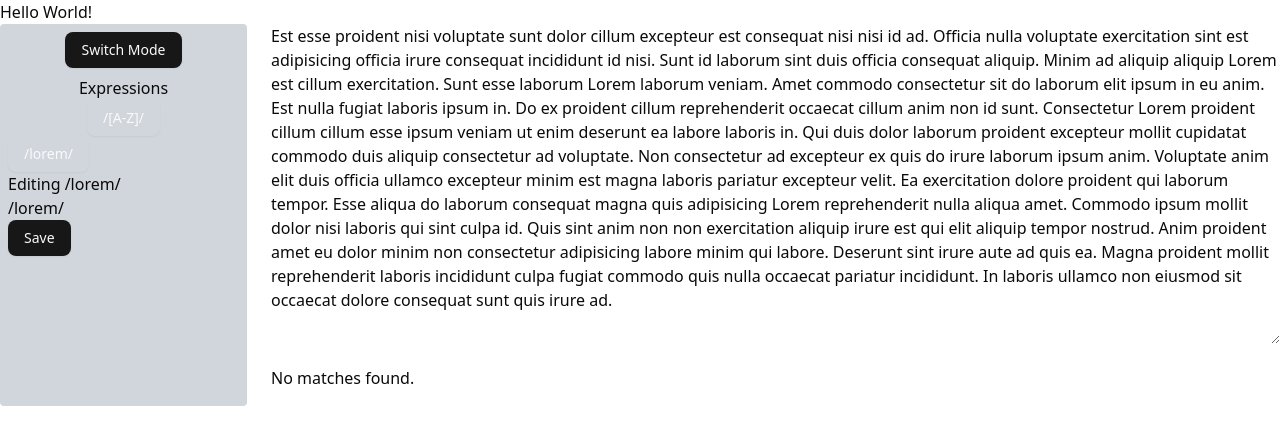
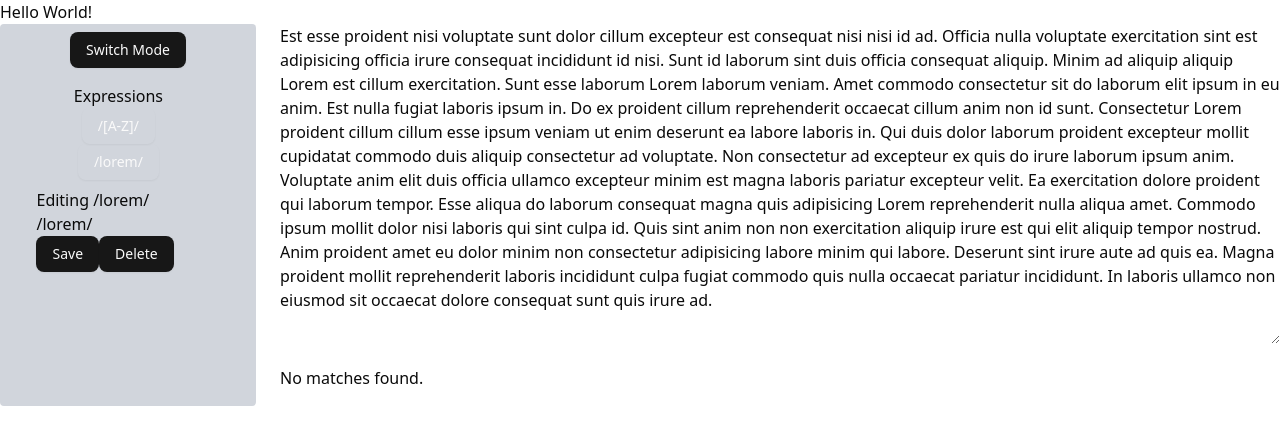
Before and after one commit to ScottDJEvans/smtt, a Next.js app: page /document-search in a window 1280 px wide. Both pictures are taken after a click on the button "/lorem/". Shown: the top 444 px of the page. Built offline with nearby package versions, Linux system fonts and the light colour scheme.

Commit message:
add delete click functionality, add layout styling

```diff
--- a/src/app/document-search/components/EditRegexSection.js
+++ b/src/app/document-search/components/EditRegexSection.js
@@ -2,7 +2,7 @@ import { Button } from "@/components/ui/button"
 import PropTypes from "prop-types"
 import { useState } from "react"
 
-const EditRegexSection = ({ options, handleEdit }) => {
+const EditRegexSection = ({ options, handleEdit, handleDelete }) => {
   const [isEditing, setIsEditing] = useState(null)
   const [newRegexValue, setNewRegexValue] = useState("")
 
@@ -12,15 +12,22 @@ const EditRegexSection = ({ options, handleEdit }) => {
     setNewRegexValue("")
   }
 
+  const handleDeleteClick = () => {
+    handleDelete(isEditing)
+    setIsEditing(null)
+    setNewRegexValue("")
+  }
+
   const renderEditMode = (value) => {
     return (
-      <div>
+      <div className="items-center my-2 max-w-[80%]">
         <p>Editing {value}</p>
         <input
           defaultValue={value}
           onChange={(e) => setNewRegexValue(e.target.value)}
         />
         <Button onClick={() => handleSaveClick()}>Save</Button>
+        <Button onClick={() => handleDeleteClick()}>Delete</Button>
       </div>
     )
   }
@@ -28,10 +35,10 @@ const EditRegexSection = ({ options, handleEdit }) => {
   const renderData = () => {
     return options.map((data) => {
       return (
-        <div>
+        <div className="flex flex-col w-full items-center">
           <Button
             onClick={() => setIsEditing(data.value)}
-            className="bg-tertiary"
+            className="bg-tertiary max-w-[80%]"
           >
             {data.value}
           </Button>
@@ -41,8 +48,8 @@ const EditRegexSection = ({ options, handleEdit }) => {
     })
   }
   return (
-    <div className="flex flex-col items-center m-2">
-        <p>Expressions</p>
+    <div className="flex flex-col items-center m-4 max-w-[80%]">
+      <p>Expressions</p>
       {renderData()}
     </div>
   )
```
